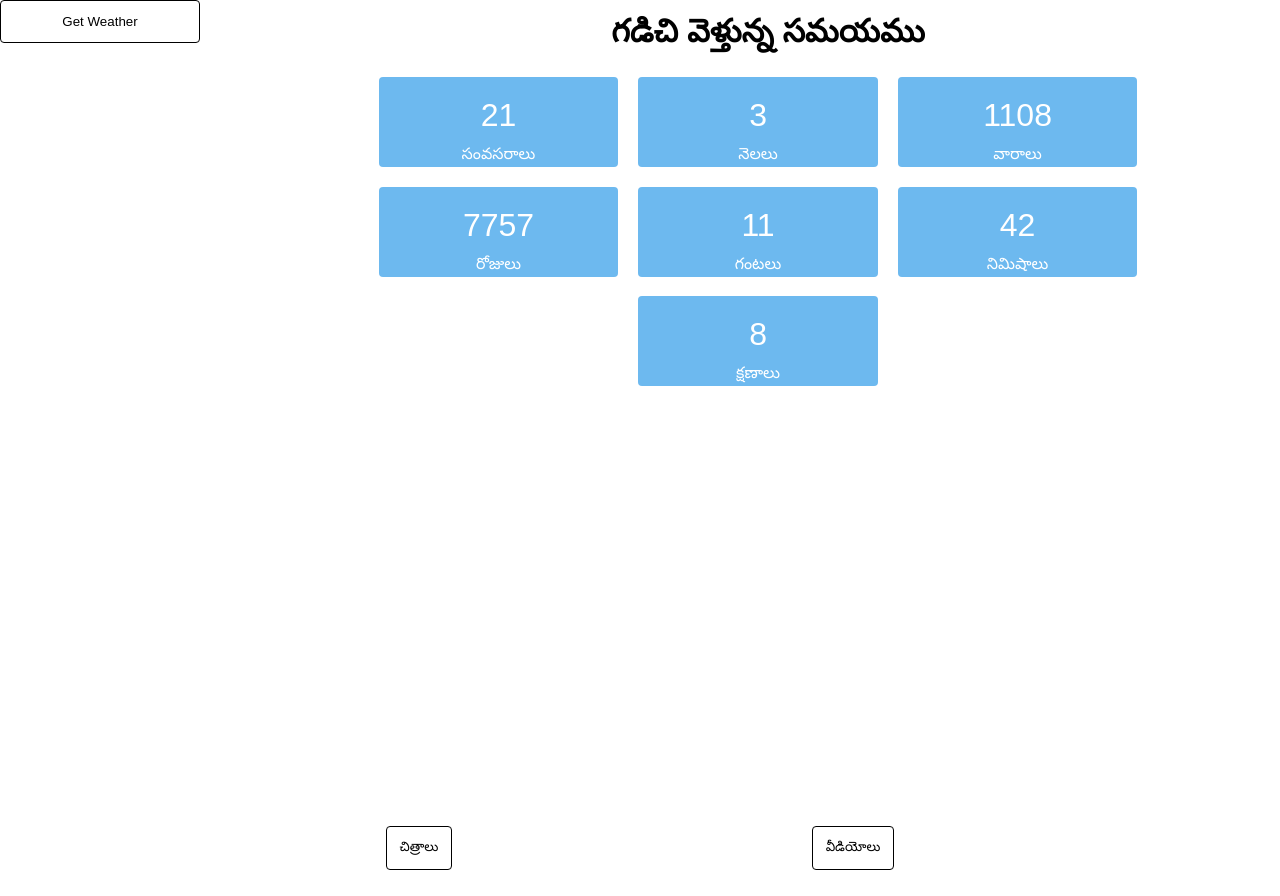
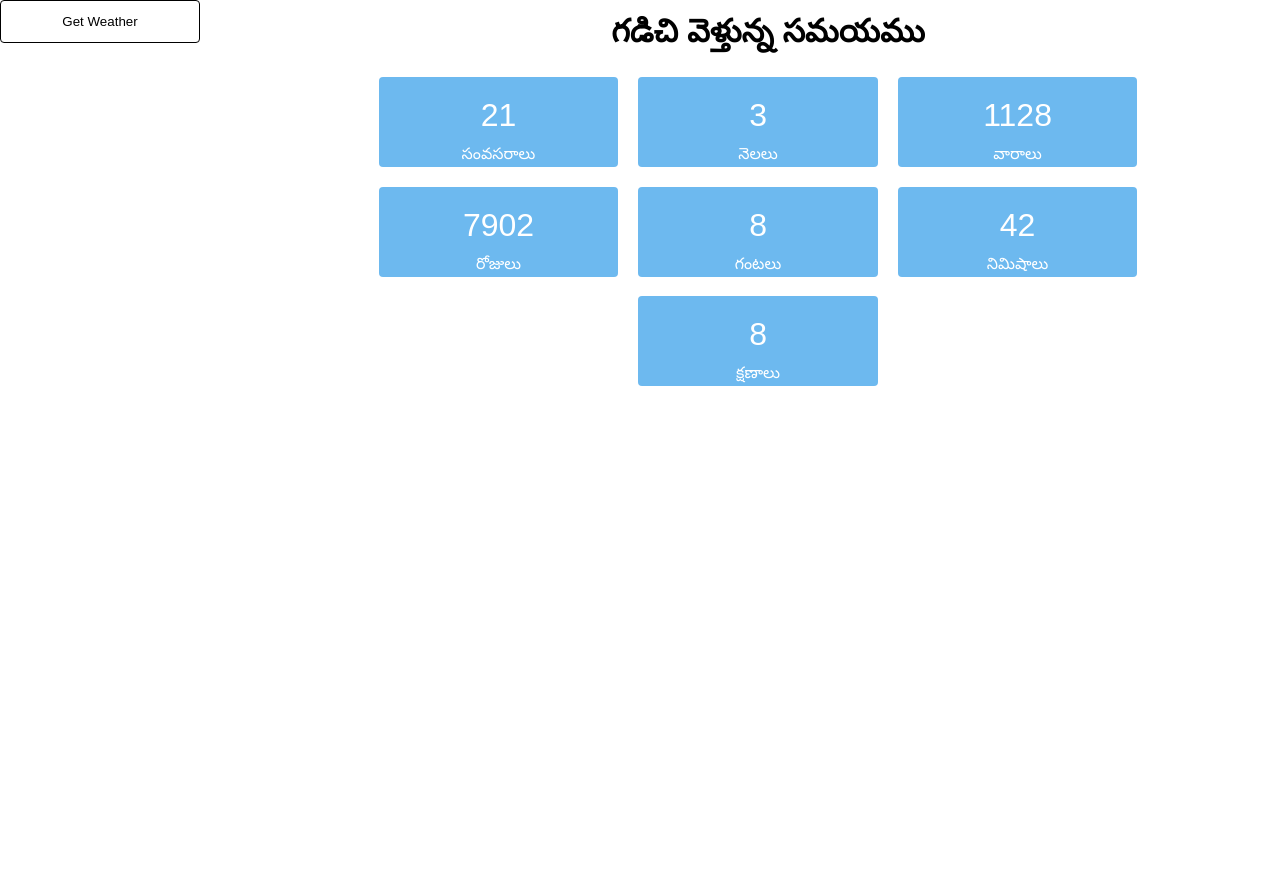
Before and after one commit to Sai-git1A/Dharshan, a React (Create React App) app: page / in a window 1280 px wide. After the commit the page ends 826 px from the top, so only its background shows below. Built offline with nearby package versions, Linux system fonts and the light colour scheme.

Commit message:
Updated Time

```diff
--- a/src/Home/Home.js
+++ b/src/Home/Home.js
@@ -18,9 +18,9 @@ export default function Home() {
 
         const years = now.getFullYear() - birthDate.getFullYear();
         const months = now.getMonth() - birthDate.getMonth();
-        const weeks = Math.floor(timeDifference / (1000 * 60 * 60 * 24 * 7));
-        const days = Math.floor(timeDifference / (1000 * 60 * 60 * 24));
-        const hours = Math.floor((timeDifference % (1000 * 60 * 60 * 24)) / (1000 * 60 * 60));
+        const weeks = Math.floor(timeDifference / (1000 * 60 * 60 * 23.56 * 7));
+        const days = Math.floor(timeDifference / (1000 * 60 * 60 * 23.56));
+        const hours = Math.floor((timeDifference % (1000 * 60 * 60 * 23.56)) / (1000 * 60 * 60));
         const minutes = Math.floor((timeDifference % (1000 * 60 * 60)) / (1000 * 60));
         const seconds = Math.floor((timeDifference % (1000 * 60)) / 1000);
 
@@ -138,10 +138,6 @@ export default function Home() {
            </div>
         </div>
         </div>
-        <footer>
-            <button className='చిత్రాలు' onClick={() => navigate('/images')}>చిత్రాలు</button>
-            <button className='వీడియోలు' onClick={() => alert('వీడియోలు')}>వీడియోలు</button>
-        </footer>
         </>
     )
 }
```
